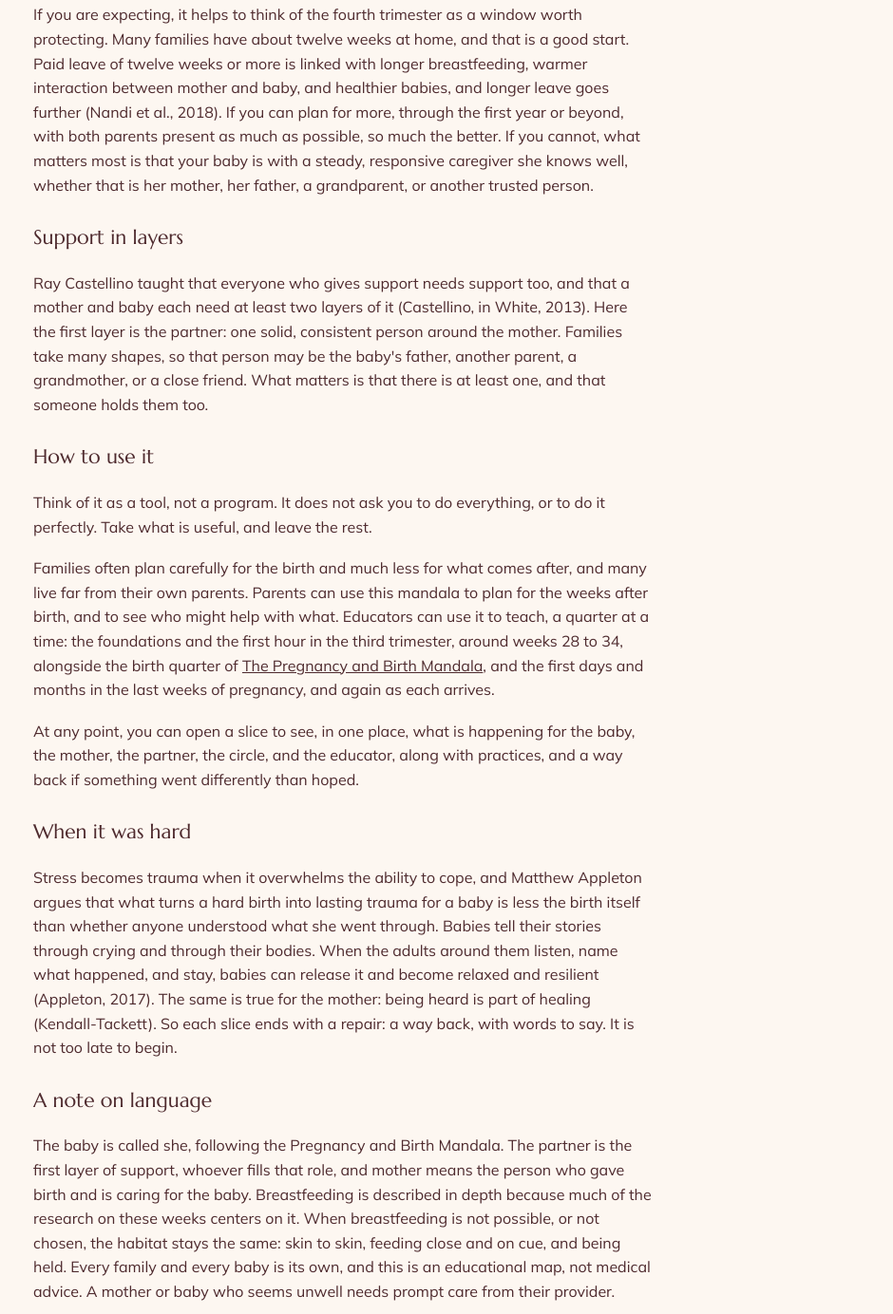
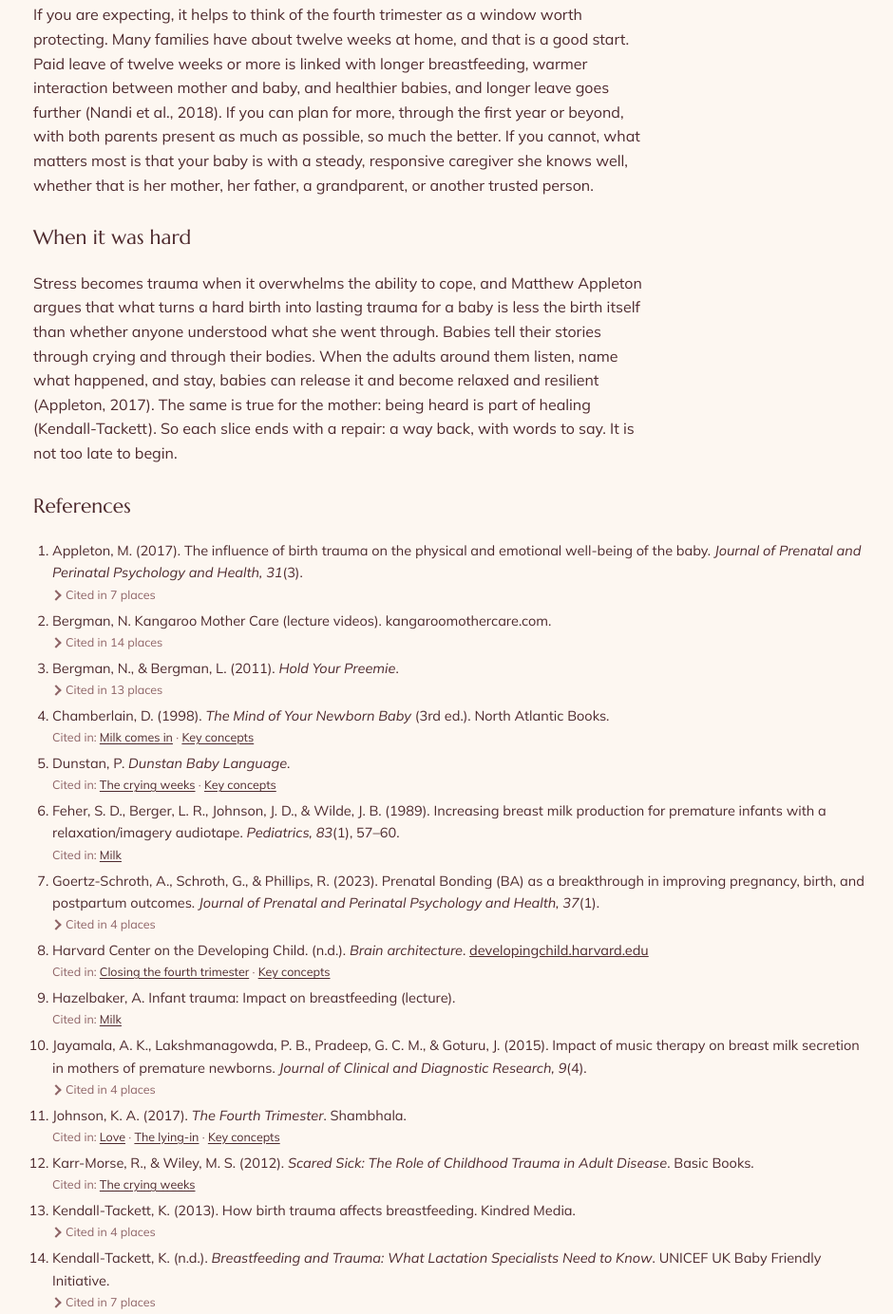
Before and after one commit to ErinSarita/fourth-trimester-mandala, a plain HTML site: page index.html in a window 1280 px wide. Shown: the part 3186-4570 px from the top of the page at 95% size, without its empty margins (1-941 px from the left). Drawn offline with Linux system fonts and the light colour scheme.

Commit message:
About: remove Support in layers, How to use it, A note on language

```diff
--- a/index.html
+++ b/index.html
@@ -274,16 +274,8 @@ try{ var t=localStorage.getItem("ft-theme"); if(t==="light"||t==="dark") documen
     <p>The message of this mandala is simple. These weeks are not about getting back to normal. They are about being close, being cared for, and coming to know each other, with support around you. Babies and mothers do best when they are kept together, fed and answered, and surrounded by people who are supported too. The mandala puts that into practice: what helps, why it helps, and who can help you do it.</p>
     <h3>Protecting this window</h3>
     <p>If you are expecting, it helps to think of the fourth trimester as a window worth protecting. Many families have about twelve weeks at home, and that is a good start. Paid leave of twelve weeks or more is linked with longer breastfeeding, warmer interaction between mother and baby, and healthier babies, and longer leave goes further (Nandi et al., 2018). If you can plan for more, through the first year or beyond, with both parents present as much as possible, so much the better. If you cannot, what matters most is that your baby is with a steady, responsive caregiver she knows well, whether that is her mother, her father, a grandparent, or another trusted person.</p>
-    <h3>Support in layers</h3>
-    <p>Ray Castellino taught that everyone who gives support needs support too, and that a mother and baby each need at least two layers of it (Castellino, in White, 2013). Here the first layer is the partner: one solid, consistent person around the mother. Families take many shapes, so that person may be the baby's father, another parent, a grandmother, or a close friend. What matters is that there is at least one, and that someone holds them too.</p>
-    <h3>How to use it</h3>
-    <p>Think of it as a tool, not a program. It does not ask you to do everything, or to do it perfectly. Take what is useful, and leave the rest.</p>
-    <p>Families often plan carefully for the birth and much less for what comes after, and many live far from their own parents. Parents can use this mandala to plan for the weeks after birth, and to see who might help with what. Educators can use it to teach, a quarter at a time: the foundations and the first hour in the third trimester, around weeks 28 to 34, alongside the birth quarter of <a href="https://erinsarita.github.io/prenatal-mandala/">The Pregnancy and Birth Mandala</a>, and the first days and months in the last weeks of pregnancy, and again as each arrives.</p>
-    <p>At any point, you can open a slice to see, in one place, what is happening for the baby, the mother, the partner, the circle, and the educator, along with practices, and a way back if something went differently than hoped.</p>
     <h3>When it was hard</h3>
     <p>Stress becomes trauma when it overwhelms the ability to cope, and Matthew Appleton argues that what turns a hard birth into lasting trauma for a baby is less the birth itself than whether anyone understood what she went through. Babies tell their stories through crying and through their bodies. When the adults around them listen, name what happened, and stay, babies can release it and become relaxed and resilient (Appleton, 2017). The same is true for the mother: being heard is part of healing (Kendall-Tackett). So each slice ends with a repair: a way back, with words to say. It is not too late to begin.</p>
-    <h3>A note on language</h3>
-    <p>The baby is called she, following the Pregnancy and Birth Mandala. The partner is the first layer of support, whoever fills that role, and mother means the person who gave birth and is caring for the baby. Breastfeeding is described in depth because much of the research on these weeks centers on it. When breastfeeding is not possible, or not chosen, the habitat stays the same: skin to skin, feeding close and on cue, and being held. Every family and every baby is its own, and this is an educational map, not medical advice. A mother or baby who seems unwell needs prompt care from their provider.</p>
     <h3>References</h3>
     <ol class="refs">
       <li>Appleton, M. (2017). The influence of birth trauma on the physical and emotional well-being of the baby. <i>Journal of Prenatal and Perinatal Psychology and Health, 31</i>(3).</li>
```
